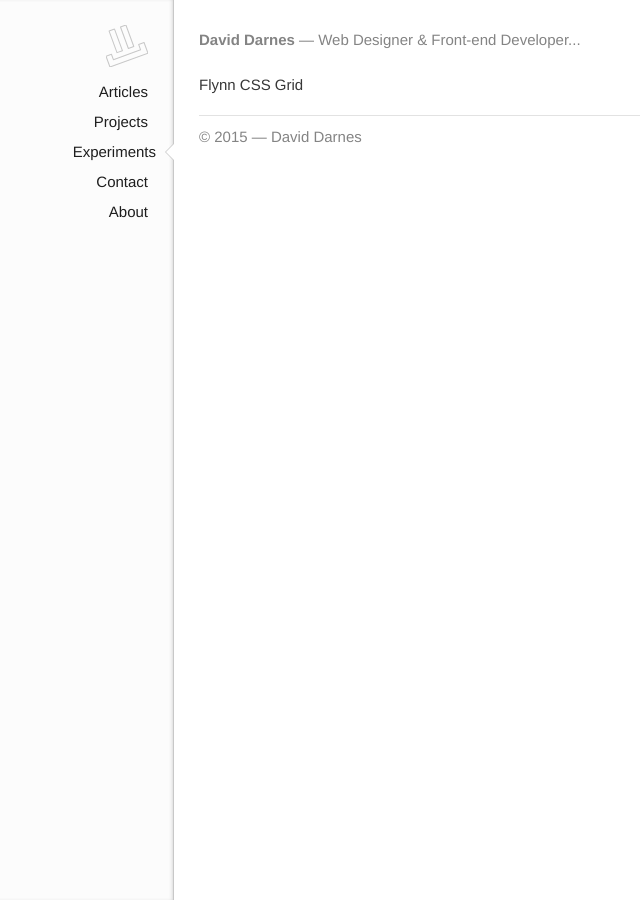
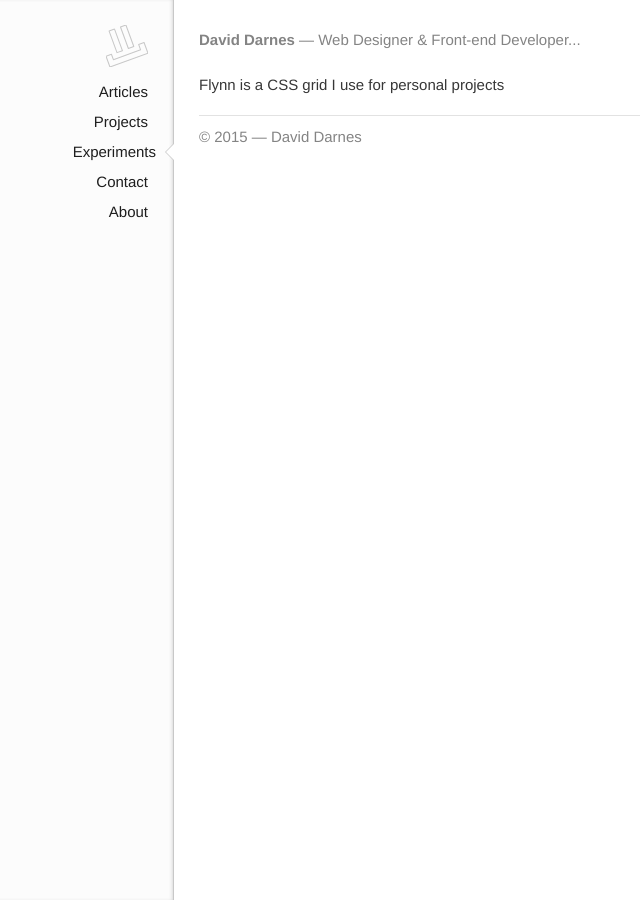
Before and after one commit to daviddarnes/daviddarnes.github.io, a Jekyll site: the page built from _experiments/01-flynn-css-grid.md, in a window 1280 px wide. Shown: the whole page, without its empty margins (82-722 px from the left). Built offline with Jekyll 4.4.1, drawn with Linux system fonts in a browser that asks for light colours.

Commit message:
Updates flynn grid info

```diff
--- a/_experiments/01-flynn-css-grid.md
+++ b/_experiments/01-flynn-css-grid.md
@@ -2,8 +2,8 @@
 title: Flynn CSS Grid
 layout: default
 colour: "#299A99"
-link: http://david.darn.es/flynn/
+link: https://github.com/daviddarnes/flynn
 excerpt: A simple CSS grid
 ---
 
-Flynn CSS Grid
+Flynn is a CSS grid I use for personal projects
```
